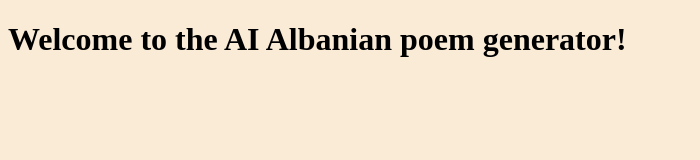
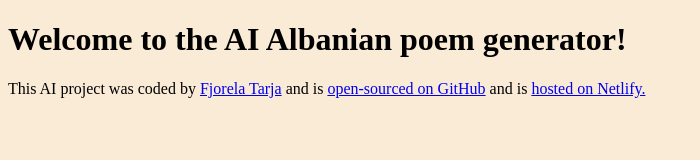
Before and after one commit to fjorelat/ai-albanian-poem-generator, a plain HTML site: page index.html in a window 1280 px wide. Shown: the whole page, without its empty margins (0-700 px from the left). Drawn offline with Linux system fonts and the light colour scheme.

Commit message:
Deployed on Netlify, added footer with links to GitHub and Netlify.

```diff
--- a/index.html
+++ b/index.html
@@ -8,7 +8,20 @@
   </head>
   <body>
     <h1>Welcome to the AI Albanian poem generator!</h1>
-
+    <footer>
+      This AI project was coded by
+      <a href="https://github.com/fjorelat" target="_blank">Fjorela Tarja</a>
+      and is
+      <a
+        href="https://github.com/fjorelat/ai-albanian-poem-generator"
+        target="_blank"
+        >open-sourced on GitHub</a
+      >
+      and is
+      <a href="https://ai-albanian-poem-generator.netlify.app/" target="_blank"
+        >hosted on Netlify.</a
+      >
+    </footer>
     <script src="src/index.js"></script>
   </body>
 </html>
```
